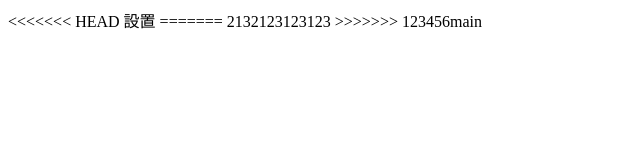
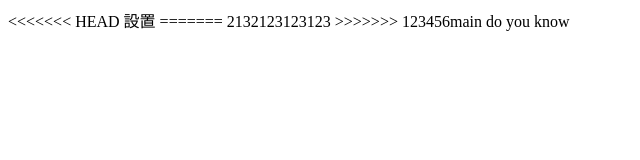
Before and after one commit to twicemomo520/0708_test, a plain HTML site: page index.html in a window 1280 px wide. Shown: the whole page, without its empty margins (0-640 px from the left). Drawn offline with Linux system fonts and the light colour scheme.

Commit message:
test do you know

```diff
--- a/index.html
+++ b/index.html
@@ -13,5 +13,8 @@
 =======
     2132123123123
 >>>>>>> 123456main
+
+
+do you know
 </body>
 </html>
```
